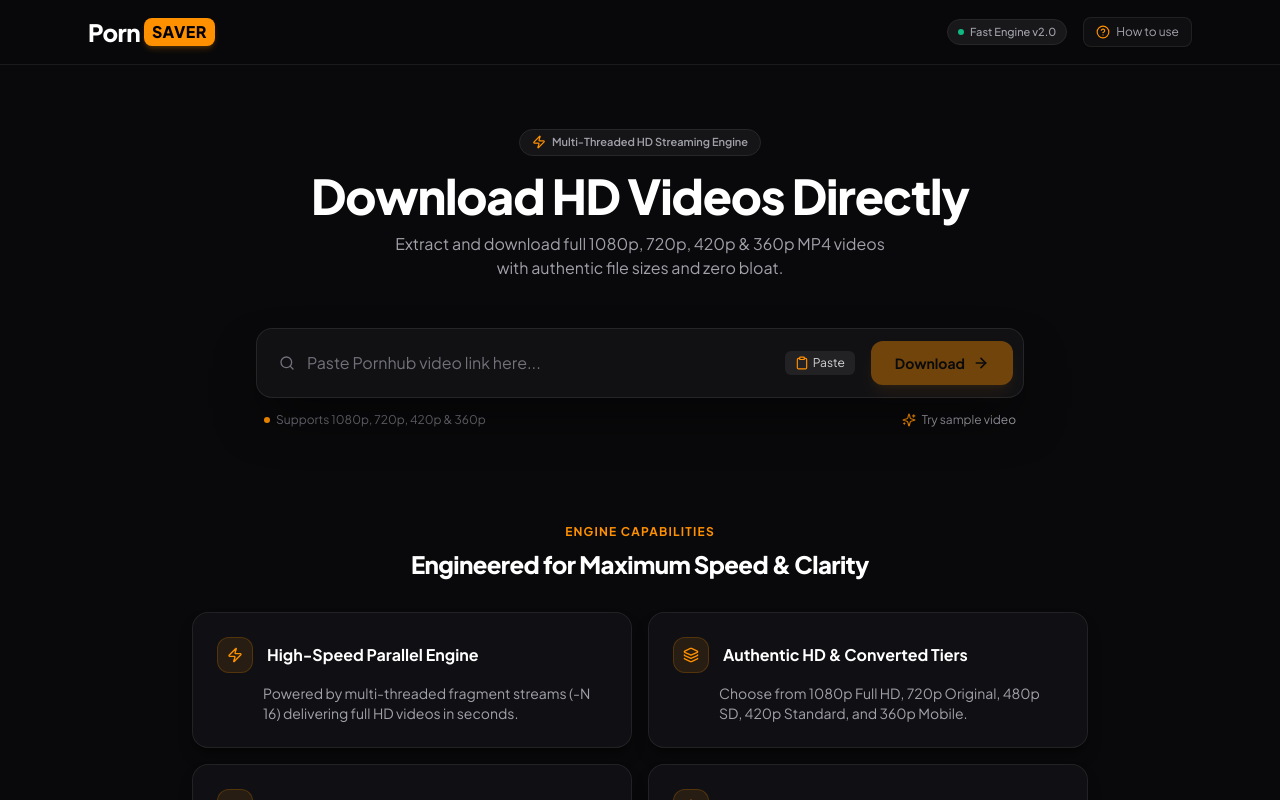
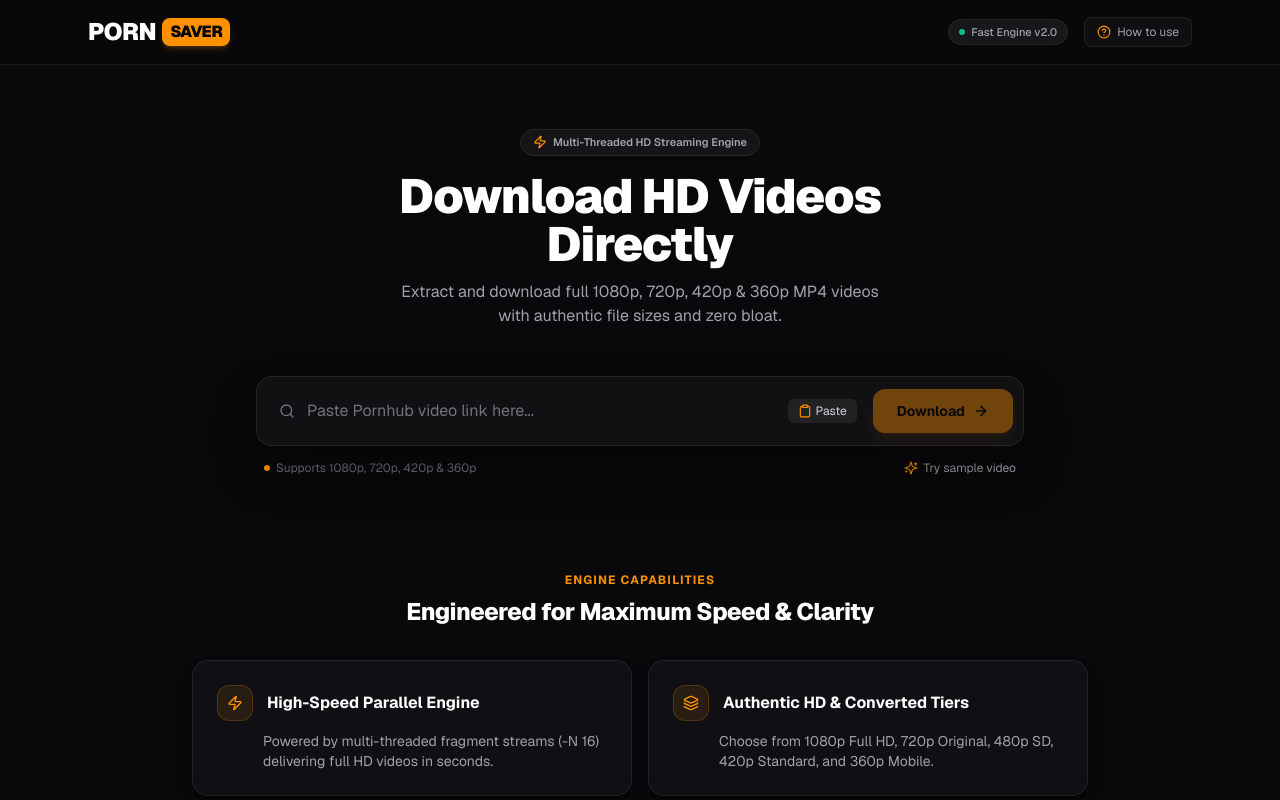
Before and after one commit to KamalAassab/ph-dd, a Next.js app: page / in a window 1280 px wide. Shown: the top 800 px of the page. Built offline with nearby package versions, Linux system fonts and the light colour scheme.

Commit message:
feat: apply Geist font across entire website and make PORN SAVER logo uppercase

```diff
--- a/package.json
+++ b/package.json
@@ -11,6 +11,7 @@
   "dependencies": {
     "clsx": "^2.1.1",
     "framer-motion": "^13.2.0",
+    "geist": "^1.7.2",
     "lucide-react": "^0.474.0",
     "next": "^14.2.23",
     "react": "^18.3.1",
--- a/src/app/layout.tsx
+++ b/src/app/layout.tsx
@@ -1,29 +1,16 @@
 import type { Metadata, Viewport } from 'next';
-import { Plus_Jakarta_Sans, JetBrains_Mono } from 'next/font/google';
+import { GeistSans } from 'geist/font/sans';
+import { GeistMono } from 'geist/font/mono';
 import './globals.css';
 
-const sansFont = Plus_Jakarta_Sans({
-  subsets: ['latin'],
-  variable: '--font-sans',
-  display: 'swap',
-  weight: ['400', '500', '600', '700', '800'],
-});
-
-const monoFont = JetBrains_Mono({
-  subsets: ['latin'],
-  variable: '--font-mono',
-  display: 'swap',
-  weight: ['400', '500', '600'],
-});
-
 export const metadata: Metadata = {
-  title: 'PornSaver - Ultra-Fast HD Video Downloader',
+  title: 'PORNSAVER - Ultra-Fast HD Video Downloader',
   description: 'Download full HD 1080p, 720p, 420p, and 360p MP4 videos with authentic file sizes and multi-threaded speed on PornSaver.',
-  keywords: ['PornSaver', 'video downloader', '1080p downloader', '720p downloader', 'fast mp4 downloader'],
-  authors: [{ name: 'PornSaver' }],
+  keywords: ['PORNSAVER', 'PornSaver', 'video downloader', '1080p downloader', '720p downloader', 'fast mp4 downloader'],
+  authors: [{ name: 'PORNSAVER' }],
   openGraph: {
-    title: 'PornSaver - Ultra-Fast HD Video Downloader',
-    description: 'Ultra-fast video extraction and direct multi-threaded downloading with PornSaver.',
+    title: 'PORNSAVER - Ultra-Fast HD Video Downloader',
+    description: 'Ultra-fast video extraction and direct multi-threaded downloading with PORNSAVER.',
     type: 'website',
   },
 };
@@ -41,8 +28,8 @@ export default function RootLayout({
   children: React.ReactNode;
 }>) {
   return (
-    <html lang="en" className={`dark ${sansFont.variable} ${monoFont.variable}`}>
-      <body className="min-h-[100dvh] bg-[#09090b] text-[#f4f4f5] font-sans antialiased selection:bg-[#ff9000] selection:text-black">
+    <html lang="en" className={`dark ${GeistSans.variable} ${GeistMono.variable}`}>
+      <body className={`${GeistSans.className} min-h-[100dvh] bg-[#09090b] text-[#f4f4f5] antialiased selection:bg-[#ff9000] selection:text-black`}>
         {children}
       </body>
     </html>
--- a/src/components/PornSaverLogo.tsx
+++ b/src/components/PornSaverLogo.tsx
@@ -10,10 +10,10 @@ interface PornSaverLogoProps {
 export default function PornSaverLogo({ className = '', size = 'md' }: PornSaverLogoProps) {
   const textSizeClass =
     size === 'sm'
-      ? 'text-lg tracking-tight'
+      ? 'text-lg'
       : size === 'lg'
-      ? 'text-3xl tracking-tight'
-      : 'text-2xl tracking-tight';
+      ? 'text-3xl'
+      : 'text-2xl';
 
   const badgePaddingClass =
     size === 'sm'
@@ -23,15 +23,15 @@ export default function PornSaverLogo({ className = '', size = 'md' }: PornSaver
       : 'px-2 py-0.5 text-sm sm:text-base rounded-lg';
 
   return (
-    <div className={`flex items-center gap-1 font-black select-none ${textSizeClass} ${className}`}>
-      {/* "Porn": white text, no border, no background */}
-      <span className="text-white font-black tracking-tight">
-        Porn
+    <div className={`flex items-center gap-1.5 font-black uppercase select-none tracking-tight ${textSizeClass} ${className}`}>
+      {/* "PORN": uppercase, pure white text, no border, no background */}
+      <span className="text-white font-black uppercase tracking-tight">
+        PORN
       </span>
 
-      {/* "Saver": black text inside orange card */}
-      <span className={`bg-[#ff9000] text-black font-black uppercase tracking-wide flex items-center justify-center shadow-md shadow-[#ff9000]/20 ${badgePaddingClass}`}>
-        Saver
+      {/* "SAVER": uppercase, black text inside orange card */}
+      <span className={`bg-[#ff9000] text-black font-black uppercase tracking-tight flex items-center justify-center shadow-md shadow-[#ff9000]/20 ${badgePaddingClass}`}>
+        SAVER
       </span>
     </div>
   );
```
Also changed, not shown: 1 other file (tests, documents, lock files or other folders).
